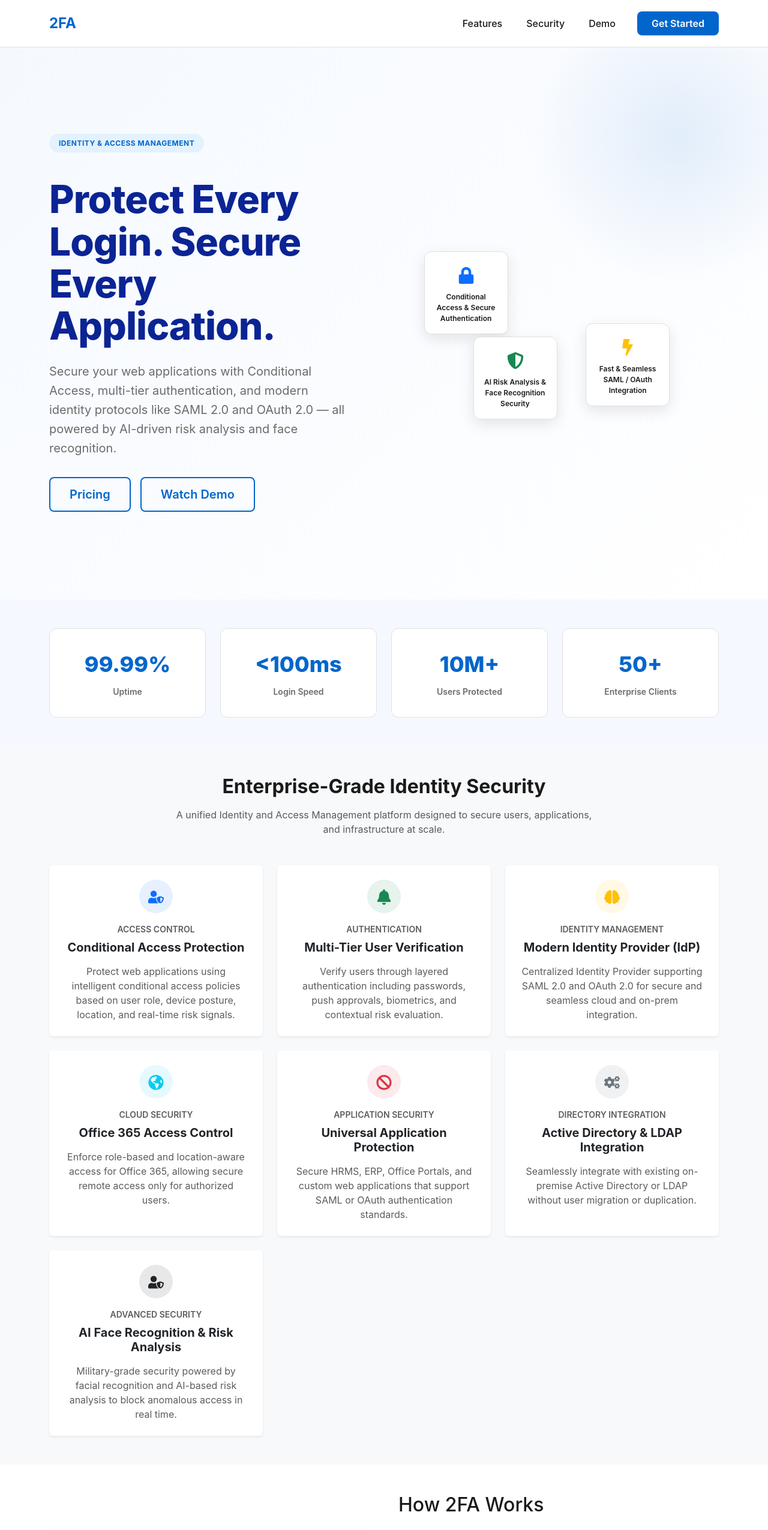
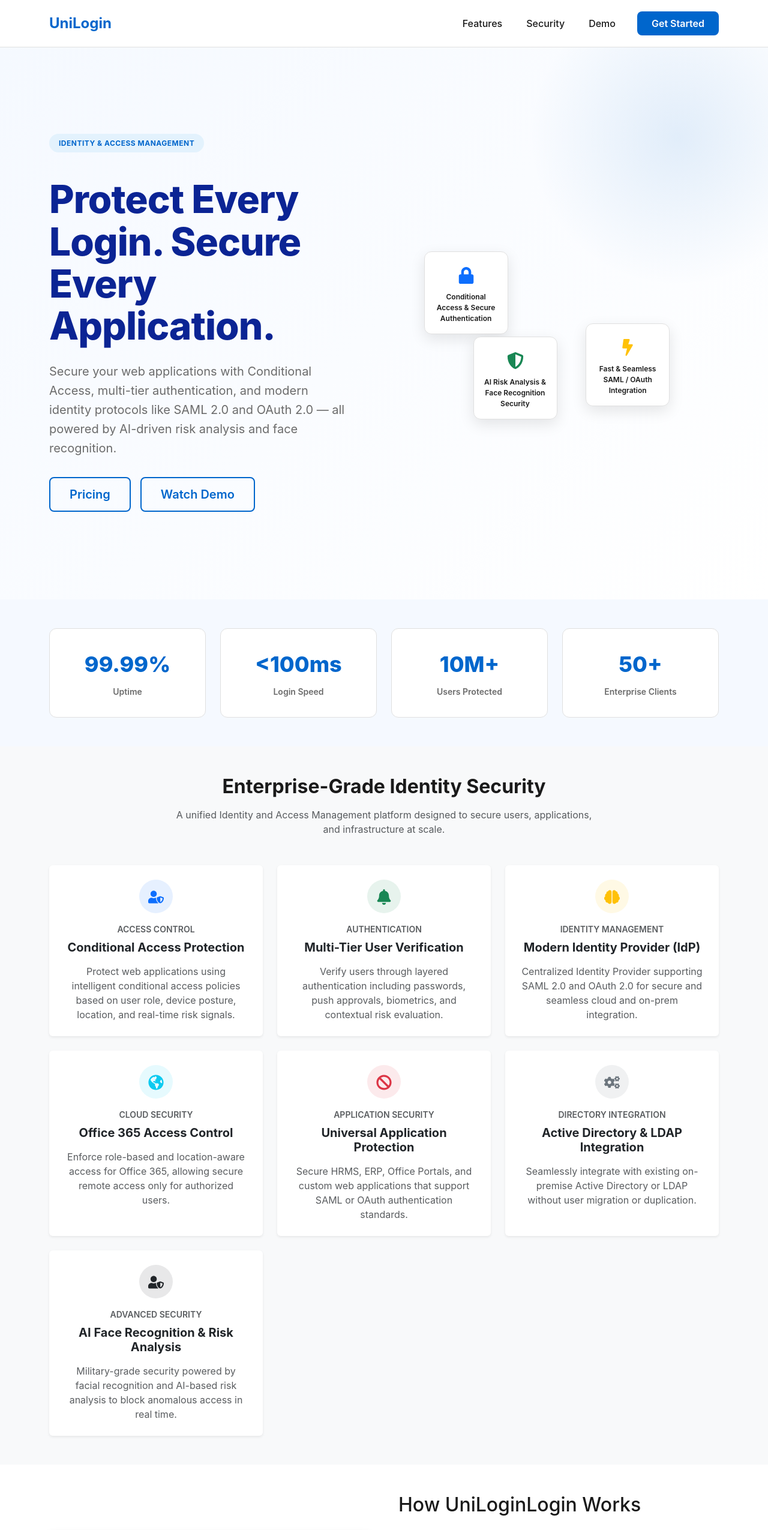
Before and after one commit to webbDevloper/2fa, a React (Vite) app: page / in a window 1280 px wide. Shown: the top 2550 px of the page at 60% size. Built offline with nearby package versions, Linux system fonts and the light colour scheme.

Commit message:
replace name 2

```diff
--- a/index.html
+++ b/index.html
@@ -4,7 +4,7 @@
     <meta charset="UTF-8" />
     <link rel="icon" type="image/svg+xml" href="/vite.svg" />
     <meta name="viewport" content="width=device-width, initial-scale=1.0" />
-    <title>2FA</title>
+    <title>UniLoginLogin</title>
   </head>
   <body>
     <div id="root"></div>
--- a/src/components/CTA.jsx
+++ b/src/components/CTA.jsx
@@ -1,6 +1,6 @@
 export default function CTA() {
   const whatsappNumber = "9311108002" // ← replace with your WhatsApp number
-  const message = "Hi, I want to start a free trial for 2FA."
+  const message = "Hi, I want to start a free trial for UniLoginLogin."
 
   const whatsappLink = `https://wa.me/${whatsappNumber}?text=${encodeURIComponent(
     message
@@ -14,7 +14,7 @@
           <h2 className="cta-title">Ready to Secure Your Enterprise?</h2>
 
           <p className="cta-subtitle">
-            Start your journey with a modern 2FA solution built for speed, security, and scale.
+            Start your journey with a modern UniLoginLoginLogin solution built for speed, security, and scale.
           </p>
 
           <div className="cta-buttons">
--- a/src/components/Footer.jsx
+++ b/src/components/Footer.jsx
@@ -9,7 +9,7 @@
 
           {/* Brand Info */}
           <div className="col-md-4">
-            <h5 className="footer-title">2FA</h5>
+            <h5 className="footer-title">UniLogin</h5>
             <p className="footer-text">
               Enterprise authentication platform with military-grade security.
             </p>
@@ -48,7 +48,7 @@
         <div className="row align-items-center">
           <div className="col-md-12 text-center">
             <p className="footer-copyright mb-0">
-              © 2026 2FA. All rights reserved.
+              © 2026 UniLogin. All rights reserved.
             </p>
           </div>
         </div>
--- a/src/components/Header.jsx
+++ b/src/components/Header.jsx
@@ -18,7 +18,7 @@
 
           {/* Brand */}
           <a className="navbar-brand fw-bold fs-4 text-white" href="#">
-            2FA
+            UniLogin
           </a>
 
           {/* React Icon Hamburger */}
--- a/src/components/Hero.jsx
+++ b/src/components/Hero.jsx
@@ -31,7 +31,7 @@
 
               {/* WhatsApp Demo Button */}
               <a
-                href="https://wa.me/9311108002?text=Hi,%20I%20want%20to%20watch%20a%20demo%20of%20your%202FA%20solution"
+                href="https://wa.me/9311108002?text=Hi,%20I%20want%20to%20watch%20a%20demo%20of%20your%20UniLogin%20solution"
                 target="_blank"
                 rel="noopener noreferrer"
                 className="btn btn-outline btn-lg"
--- a/src/components/VideoSection.jsx
+++ b/src/components/VideoSection.jsx
@@ -22,7 +22,7 @@
 
           {/* RIGHT SIDE – STEPS */}
           <div className="col-lg-6">
-            <h2 className="mb-4">How 2FA Works</h2>
+            <h2 className="mb-4">How UniLoginLogin Works</h2>
 
             <div className="step d-flex mb-4">
               <FaUserCheck size={32} className="text-primary me-3" />
```
